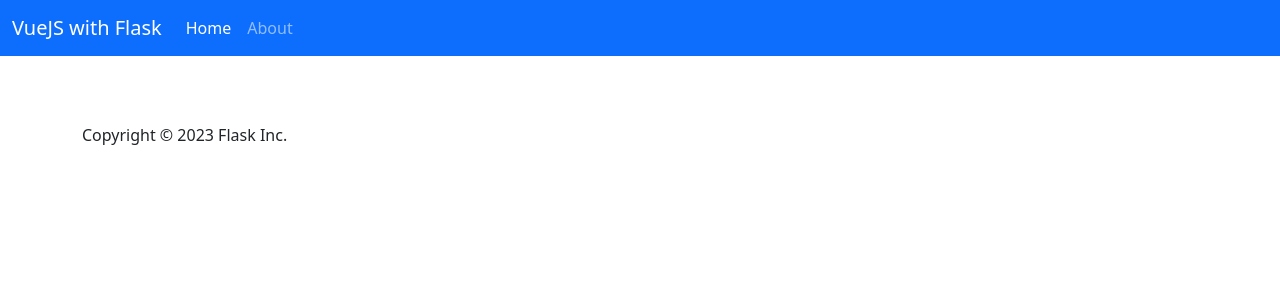
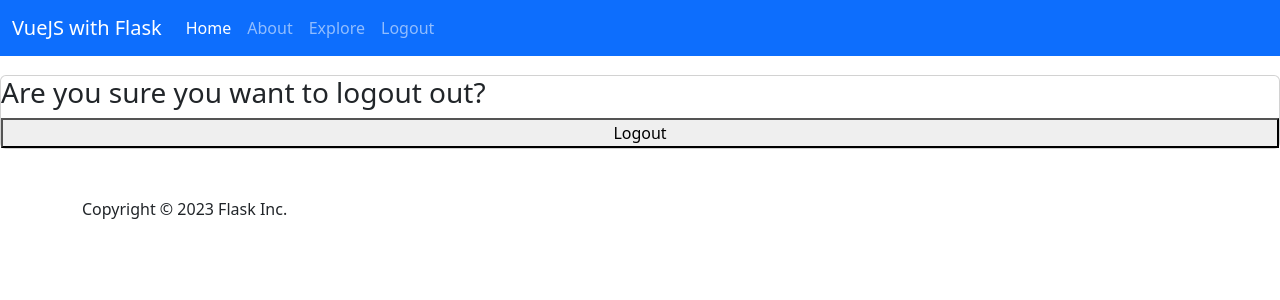
Before and after one commit to RoschelleMR/info3180-project2, a Vue app: page /logout in a window 1280 px wide. Shown: the top 300 px of the page. Built offline with nearby package versions, Linux system fonts and the light colour scheme; no server answers.

Commit message:
Implemented front end for logout

```diff
--- a/src/components/AppHeader.vue
+++ b/src/components/AppHeader.vue
@@ -22,6 +22,13 @@
             <li class="nav-item">
               <RouterLink class="nav-link" to="/about">About</RouterLink>
             </li>
+            <li class="nav-item">
+              <RouterLink class="nav-link" to="/explore">Explore</RouterLink>
+            </li>
+            <li class="nav-item">
+              <RouterLink v-if="isLoggedIn == 'false'" class="nav-link" to="/login">Login</RouterLink>
+              <RouterLink v-else class="nav-link" to="/logout">Logout</RouterLink>
+            </li>
           </ul>
         </div>
       </div>
@@ -30,7 +37,10 @@
 </template>
 
 <script setup>
+
 import { RouterLink } from "vue-router";
+let isLoggedIn = localStorage.getItem('isLogin');
+
 </script>
 
 <style>
--- /dev/null
+++ b/src/components/LogOut.vue
@@ -0,0 +1,68 @@
+<template>
+
+    <div v-if = "logoutStatus == 'success'" class="alert alert-success">
+      <p>Successfully Logged Out</p>
+    </div>
+
+    <div class="card">
+        <h3>
+            Are you sure you want to logout out?
+        </h3>
+        <button @click="logout" class="button">Logout</button>
+    </div>
+
+</template>
+
+<script setup>
+
+
+  import { ref, onMounted } from "vue"; onMounted(() => {
+        getCsrfToken();
+    });
+
+    let logoutStatus = ref("");
+    let csrf_token = ref("");
+
+
+    // let token = localStorage.getItem('token')
+    let token = "eyJhbGciOiJIUzI1NiIsInR5cCI6IkpXVCJ9.eyJzdWIiOjEsImlhdCI6MTY4MjQyMjI1OSwiZXhwIjoxNjgyNDIzMTU5fQ.6K7KNYlr9T4GkNpY2SYJg1j4F9YOVNtXSWrsxiyPdo4"
+    console.log(token)
+
+    function getCsrfToken() {
+        fetch('/api/v1/csrf-token')
+        .then((response) => response.json())
+        .then((data) => {
+            console.log(data);
+            csrf_token.value = data.csrf_token;
+        })
+    }
+
+    function logout() {
+
+        localStorage.setItem('isLogin', false );
+
+        fetch("/api/v1/auth/logout", {
+            method: 'POST',
+            headers: {
+                'X-CSRFToken': csrf_token.value,
+                'Authorization': "Bearer " + token
+                }
+            })
+        .then((response) =>
+            response.json())
+
+        .then((data) => {
+            console.log(data);
+            if (data.hasOwnProperty('success')){
+              logoutStatus.value = "success";
+            }
+
+        })
+    }
+
+
+</script>
+
+<style>
+
+</style>
--- a/src/router/index.js
+++ b/src/router/index.js
@@ -21,6 +21,11 @@ const router = createRouter({
       path: '/login',
       name: 'login',
       component: () => import('../views/LoginView.vue')
+    },
+    {
+      path: '/logout',
+      name: 'logout',
+      component: () => import('../views/LogoutView.vue')
     }
   ]
 })
--- /dev/null
+++ b/src/views/LogoutView.vue
@@ -0,0 +1,7 @@
+<script setup>
+    import LogOut from "@/components/LogOut.vue";
+</script>
+
+<template>
+    <LogOut />
+</template>
```
